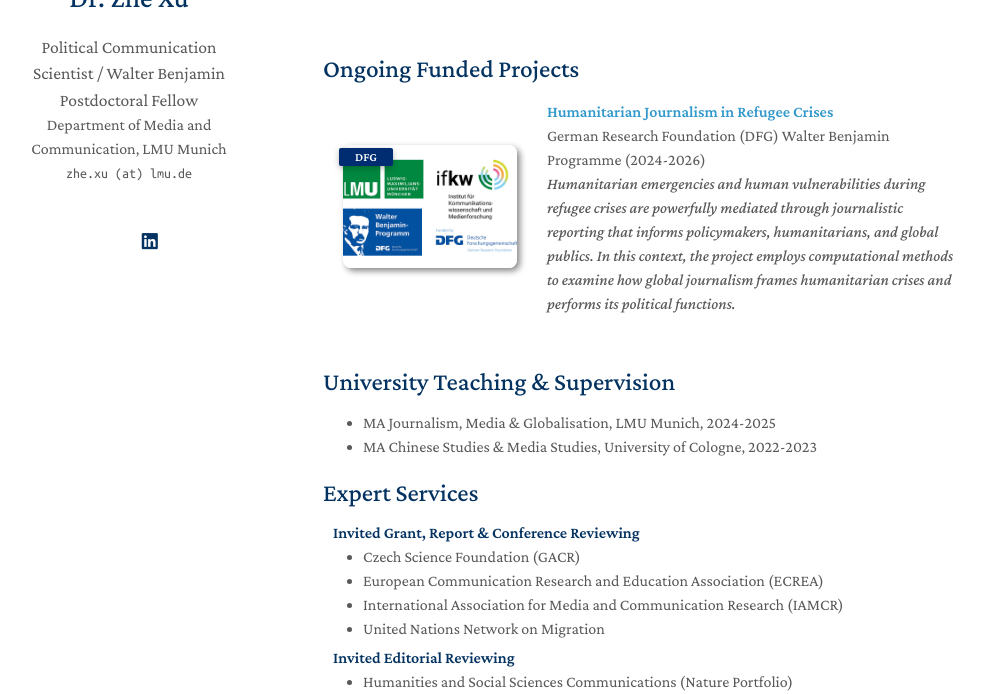
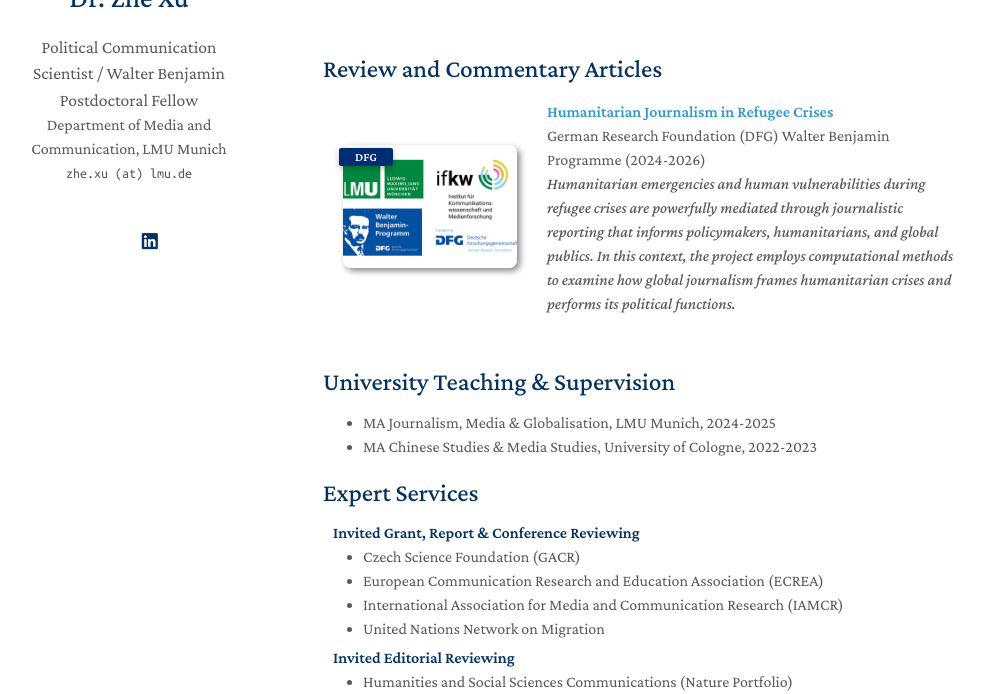
Before and after one commit to zhexuphd/home, a Jekyll site: the page built from index.md, in a window 1280 px wide and 900 px high, scrolled down 1128 px, cut to the strip 206-900 px from the top of the window. Shown: the whole strip, without its empty margins (147-1131 px from the left). Built offline with Jekyll 4.4.1, drawn with Linux system fonts in a browser that asks for light colours; a style sheet for code colours, icons or effects is not loaded; our own code applies the rules of GitHub Pages for plain Markdown files.

Commit message:
Update dfg.md

```diff
--- a/_includes/dfg.md
+++ b/_includes/dfg.md
@@ -1,4 +1,4 @@
-<h2 id="publications" style="margin: 2px 0px -15px;">Ongoing Funded Projects</h2>
+<h2 id="publications" style="margin: 2px 0px -15px;">Review and Commentary Articles</h2>
 
 <div class="publications">
 <ol class="bibliography">
```
